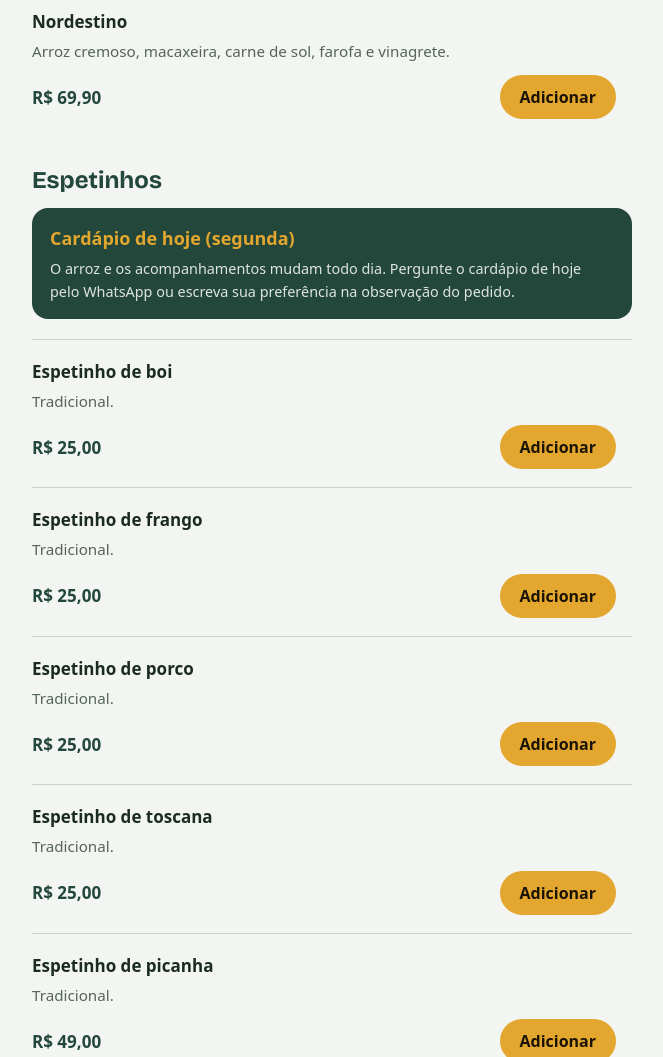
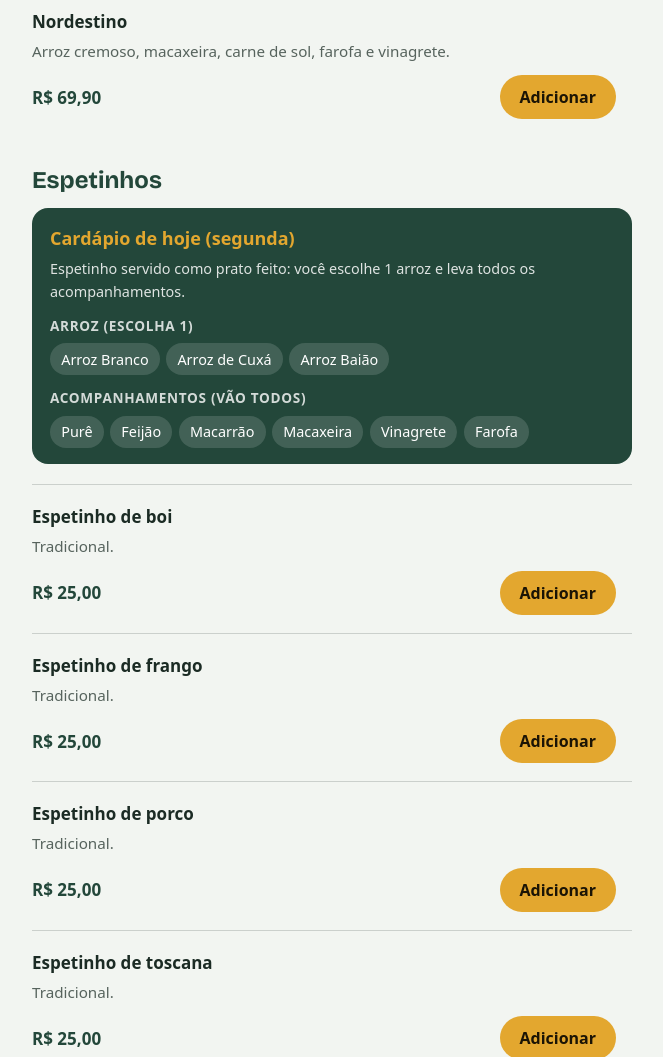
Before and after one commit to PRIMAVERASABOR/primaverasabor.github.io, a plain HTML site: page index.html in a window 1280 px wide. Shown: the part 5240-6297 px from the top of the page, without its empty margins (308-971 px from the left). Drawn offline with nearby package versions, Linux system fonts and the light colour scheme; no server answers.

Commit message:
Add files via upload

```diff
--- a/index.html
+++ b/index.html
@@ -606,12 +606,39 @@ window.CONFIG = {
   // Aviso "Aberto agora / Fechado" (usa sempre o horário de Codó, não o do celular do cliente)
   // dias: 0 = domingo, 1 = segunda ... 6 = sábado. Horas no formato "18:00".
   // Para fechar num dia especial (feriado), coloque a data em "fechadoEm": ["2026-12-25"]
-  // ESPETINHOS: cardápio do dia (as carnes são fixas; arroz e acompanhamentos mudam todo dia)
-  // O site lê a PLANILHA DO GOOGLE abaixo. Cole aqui o link de "Publicar na Web" (formato CSV).
-  // Se a planilha não abrir, o site usa as listas de reserva logo abaixo (pode deixar vazias).
+  // ESPETINHOS: cardápio do dia (as carnes são fixas; arroz e acompanhamentos mudam por dia da semana)
+  // O cardápio FIXO de cada dia está em "semana" (1 = segunda ... 6 = sábado). Domingo fechado.
+  // A PLANILHA DO GOOGLE serve só para EXCEÇÕES: se ela tiver a linha "Data" com a data de HOJE,
+  // o que estiver nela troca o fixo naquele dia (só as partes preenchidas: Arroz, Acompanhamento,
+  // Especial, Promo). Com outra data ou vazia, vale o fixo.
   cardapioDoDia: {
     planilha: "https://docs.google.com/spreadsheets/d/1hI7qkLOykJHzjBG6UeU47jQ-9PSJE16Z3R0yqFX7BIk/gviz/tq?tqx=out:csv&gid=0&headers=1",
-    reserva: { data: "", arroz: [], acompanhamentos: [], especiais: [] }
+    semana: {
+      1: { // segunda
+        arroz: ["Arroz Branco", "Arroz de Cuxá", "Arroz Baião"],
+        acompanhamentos: ["Purê", "Feijão", "Macarrão", "Macaxeira", "Vinagrete", "Farofa"]
+      },
+      2: { // terça
+        arroz: ["Arroz Branco", "Arroz de Cuxá", "Arroz de Fava"],
+        acompanhamentos: ["Salada mista", "Feijão", "Macarrão", "Macaxeira", "Farofa", "Vinagrete"]
+      },
+      3: { // quarta
+        arroz: ["Arroz Branco", "Arroz de Cuxá", "Arroz de Calabresa"],
+        acompanhamentos: ["Farofa Nordestina", "Feijão", "Macarrão", "Macaxeira", "Vinagrete"]
+      },
+      4: { // quinta
+        arroz: ["Arroz Branco", "Arroz de Cuxá", "Arroz de Macarrão"],
+        acompanhamentos: ["Creme de Galinha", "Feijão", "Macarrão", "Macaxeira", "Farofa", "Vinagrete"]
+      },
+      5: { // sexta
+        arroz: ["Arroz Branco", "Arroz de Cuxá", "Arroz de Cenoura"],
+        acompanhamentos: ["Feijão Tropeiro", "Farofa", "Macarrão", "Macaxeira", "Vinagrete"]
+      },
+      6: { // sábado
+        arroz: ["Arroz Branco", "Arroz de Cuxá", "Arroz Maria Isabel"],
+        acompanhamentos: ["Purê", "Feijão", "Macarrão", "Macaxeira", "Farofa", "Vinagrete"]
+      }
+    }
   },
 
   funcionamento: {
@@ -1572,6 +1599,10 @@ window.CONFIG = {
         doDia = d;
         box.innerHTML = "";
         box.appendChild(criar("p", "do-dia__titulo", "Cardápio de hoje (" + NOMES_DIA[agoraCodo().dia] + ")"));
+        if (!d && agoraCodo().dia === 0) {
+          box.appendChild(criar("p", "do-dia__sub", "Domingo estamos fechados. Voltamos na segunda, a partir das 18h."));
+          return;
+        }
         if (!d) {
           box.appendChild(criar("p", "do-dia__sub", "O arroz e os acompanhamentos mudam todo dia. Pergunte o cardápio de hoje pelo WhatsApp ou escreva sua preferência na observação do pedido."));
           return;
@@ -1598,8 +1629,9 @@ window.CONFIG = {
       /* só vale se for de hoje (quando a data for preenchida) */
       var motivo = "";
       var valido = function (d) {
-        if (!d || !(d.arroz.length || d.acompanhamentos.length)) { motivo = "a planilha não tem linhas de Arroz ou Acompanhamento"; return null; }
-        if (d.data) {
+        if (!d || !(d.arroz.length || d.acompanhamentos.length || d.especiais.length || (d.promo || []).length)) { motivo = "a planilha está vazia, vale o cardápio fixo"; return null; }
+        if (!d.data) { motivo = "a planilha não tem a linha Data, vale o cardápio fixo"; return null; }
+        {
           var hoje = agoraCodo().data; /* AAAA-MM-DD */
           var p = String(d.data).trim().split(" ")[0].split(/[\/\-.]/);
           if (p.length !== 3) { motivo = "data da planilha não reconhecida: " + d.data; return null; }
@@ -1609,7 +1641,7 @@ window.CONFIG = {
             ? [ano(p[0]) + "-" + dois(p[1]) + "-" + dois(p[2])]
             : [ano(p[2]) + "-" + dois(p[1]) + "-" + dois(p[0]),   /* dia/mês/ano */
                ano(p[2]) + "-" + dois(p[0]) + "-" + dois(p[1])];  /* mês/dia/ano (planilha em inglês) */
-          if (opcoesData.indexOf(hoje) === -1) { motivo = "a data na planilha é " + d.data + " e hoje é " + hoje.split("-").reverse().join("/"); return null; }
+          if (opcoesData.indexOf(hoje) === -1) { motivo = "a data na planilha é " + d.data + " e hoje é " + hoje.split("-").reverse().join("/") + ", vale o cardápio fixo"; return null; }
         }
         return d;
       };
@@ -1640,18 +1672,20 @@ window.CONFIG = {
         if (!/teste|debug/.test(location.search) || !motivo) return;
         box.appendChild(criar("p", "do-dia__sub", "Diagnóstico: " + motivo + "."));
       };
-      var reserva = function () {
-        var r = dd.reserva || {}, antes = motivo;
-        if (!(r.arroz || []).length && !(r.acompanhamentos || []).length) return null;
-        var res = valido({ data: r.data || "", arroz: r.arroz || [], acompanhamentos: r.acompanhamentos || [], especiais: r.especiais || [] });
-        motivo = antes || motivo;
-        return res;
+      /* cardápio fixo do dia da semana, com a exceção da planilha por cima (só o que ela trouxer) */
+      var reserva = function (exc) {
+        var f = (dd.semana || {})[agoraCodo().dia] || {};
+        var d = { data: "", arroz: (f.arroz || []).slice(), acompanhamentos: (f.acompanhamentos || []).slice(), especiais: (f.especiais || []).slice(), promo: [] };
+        if (exc) ["arroz", "acompanhamentos", "especiais", "promo"].forEach(function (k) { if ((exc[k] || []).length) d[k] = exc[k]; });
+        d.arroz = d.arroz.map(function (a) { return /^(arroz|bai[aã]o)/i.test(a) ? a : "Arroz " + a; });
+        if (exc) motivo = "exceção da planilha aplicada hoje";
+        return (d.arroz.length || d.acompanhamentos.length) ? d : null;
       };
       if (dd.planilha && window.fetch) {
         var url = dd.planilha + (dd.planilha.indexOf("?") > -1 ? "&" : "?") + "t=" + Date.now();
         fetch(url, { cache: "no-store" })
           .then(function (r) { if (!r.ok) throw new Error(r.status); return r.text(); })
-          .then(function (txt) { desenhar(valido(lerCSV(txt)) || reserva()); diagnostico(); })
+          .then(function (txt) { desenhar(reserva(valido(lerCSV(txt)))); diagnostico(); })
           .catch(function (err) { motivo = "não consegui abrir a planilha (" + (err && err.message || "erro") + ")"; desenhar(reserva()); diagnostico(); });
       } else {
         desenhar(reserva());
```
Also changed, not shown: arte.html (+56 -4 lines).
